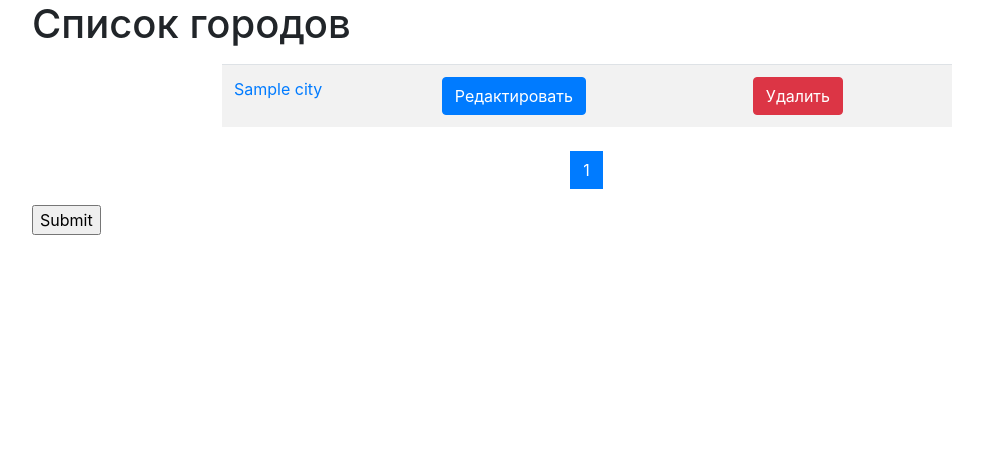
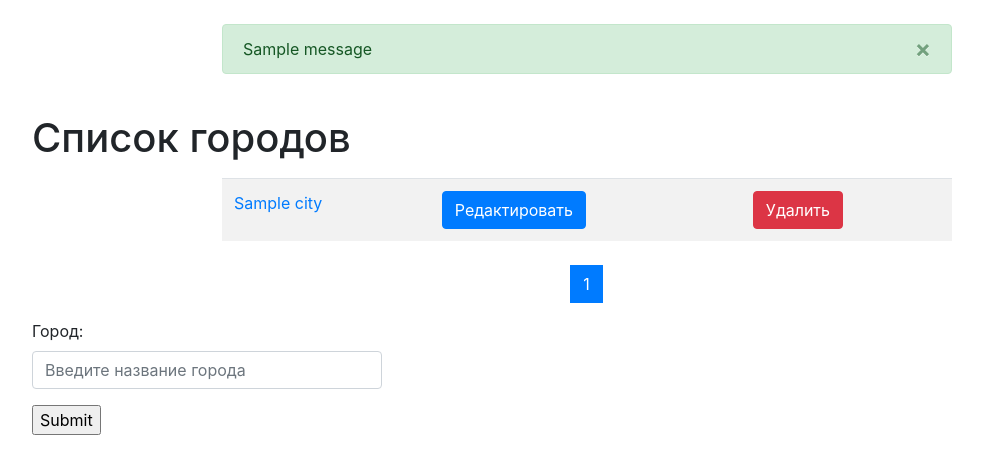
Before and after one commit to Essentation/find_route, a Django app: page /cities/ in a window 1280 px wide. Shown: the part 56-530 px from the top of the page, without its empty margins (53-1036 px from the left). Run offline with Django 4.2, Linux system fonts and the light colour scheme; tables that the repository leaves empty hold one stand-in row (values such as "Sample post"); one stand-in notice (Sample message) is shown.

Commit message:
Информирование пользователя о действиях

```diff
--- a/cities/templates/cities/home.html
+++ b/cities/templates/cities/home.html
@@ -60,7 +60,7 @@
 <!--<form action="https://www.google.com/search"> Реализация поиска через гугл-->
 <div class="row">
     <div class="col-md-4">              <!--размер поля ввода, его формы-->
-        <form action="" method="post"> {% csrf_token %}
+        <form action="{% url 'cities:create' %}" method="post"> {% csrf_token %}
         {{ form.as_p }}
     <input type="submit" value="Submit">
 </form>
--- a/cities/views.py
+++ b/cities/views.py
@@ -1,7 +1,10 @@
+from django.contrib import messages
+from django.contrib.messages.views import SuccessMessageMixin
 from django.core import paginator
 from django.core.paginator import Paginator
 from django.shortcuts import render, get_object_or_404
-from django.urls import reverse_lazy
+from django.urls import reverse_lazy, reverse
+from django.utils import timezone
 from django.views.generic import DetailView, CreateView, UpdateView, DeleteView, ListView
 
 from cities.forms import HtmlForm, CityForm
@@ -40,18 +43,20 @@ class CityDetailView(DetailView):
     template_name = 'cities/detail.html'
 
 
-class CityCreateView(CreateView):
+class CityCreateView(SuccessMessageMixin, CreateView):
     model = City
     form_class = CityForm
     template_name = 'cities/create.html'
     success_url = reverse_lazy('cities:home')
+    success_message = "Город успешно создан"
 
 
-class CityUpdateView(UpdateView):
+class CityUpdateView(SuccessMessageMixin, UpdateView):
     model = City
     form_class = CityForm
     template_name = 'cities/update.html'
     success_url = reverse_lazy('cities:home')
+    success_message = "Город успешно отредактирован"
 
 
 class CityDeleteView(DeleteView):
@@ -59,11 +64,18 @@ class CityDeleteView(DeleteView):
     template_name = 'cities/delete.html'
     success_url = reverse_lazy('cities:home')
 
-    # def get(self, request, *args, **kwargs):      #Удаление сразу по ссылке без подтверждения
-    #   return self.post(request, *args, **kwargs)
+    def get_success_url(self):
+        messages.success(self.request, 'Город успешно удалён')
+        return reverse('cities:home')
 
 
 class CityListView(ListView):
     paginate_by = 2
     model = City
     template_name = 'cities/home.html'
+
+    def get_context_data(self, **kwargs):
+        context = super().get_context_data(**kwargs)
+        form = CityForm()
+        context['form'] = form
+        return context
--- a/templates/base.html
+++ b/templates/base.html
@@ -42,6 +42,37 @@
     </div>
   </nav>
     <div class="container">
+      <div class="row">
+        <div class="col-md-8 mx-auto my-4">
+          {% if messages %}
+            {% for message in messages %}
+
+                    {% if message.level == DEFAULT_MESSAGE_LEVELS.ERROR %}
+                      <div class="alert alert-danger alert-dismissible fade show" role="alert">
+                        {{ message }}
+
+                        <button type="button" class="close" data-dismiss="alert" aria-label="Close">
+                          <span aria-hidden="true">&times;</span>
+                        </button>
+                      </div>
+                  {% else %}
+                    <div class="alert alert-success alert-dismissible fade show" role="alert">
+                        {{ message }}
+                      <button type="button" class="close" data-dismiss="alert" aria-label="Close">
+                          <span aria-hidden="true">&times;</span>
+                        </button>
+                    </div>
+                    {% endif %}
+
+
+
+                {% endfor %}
+
+            {% endif %}
+        </div>
+      </div>
+    </div>
+    <div class="container">
       {% block content %}{% endblock %}
     </div>
     <!-- Optional JavaScript; choose one of the two! -->
--- a/templates/form.html
+++ b/templates/form.html
@@ -3,6 +3,6 @@
         <form action="{{action}}" method="post"> {% csrf_token %}
             {{ form.as_p }}
         <button type="submit" class="btn btn-primary">{{ button }}</button>
-</form>
+        </form>
     </div>
 </div>
```
